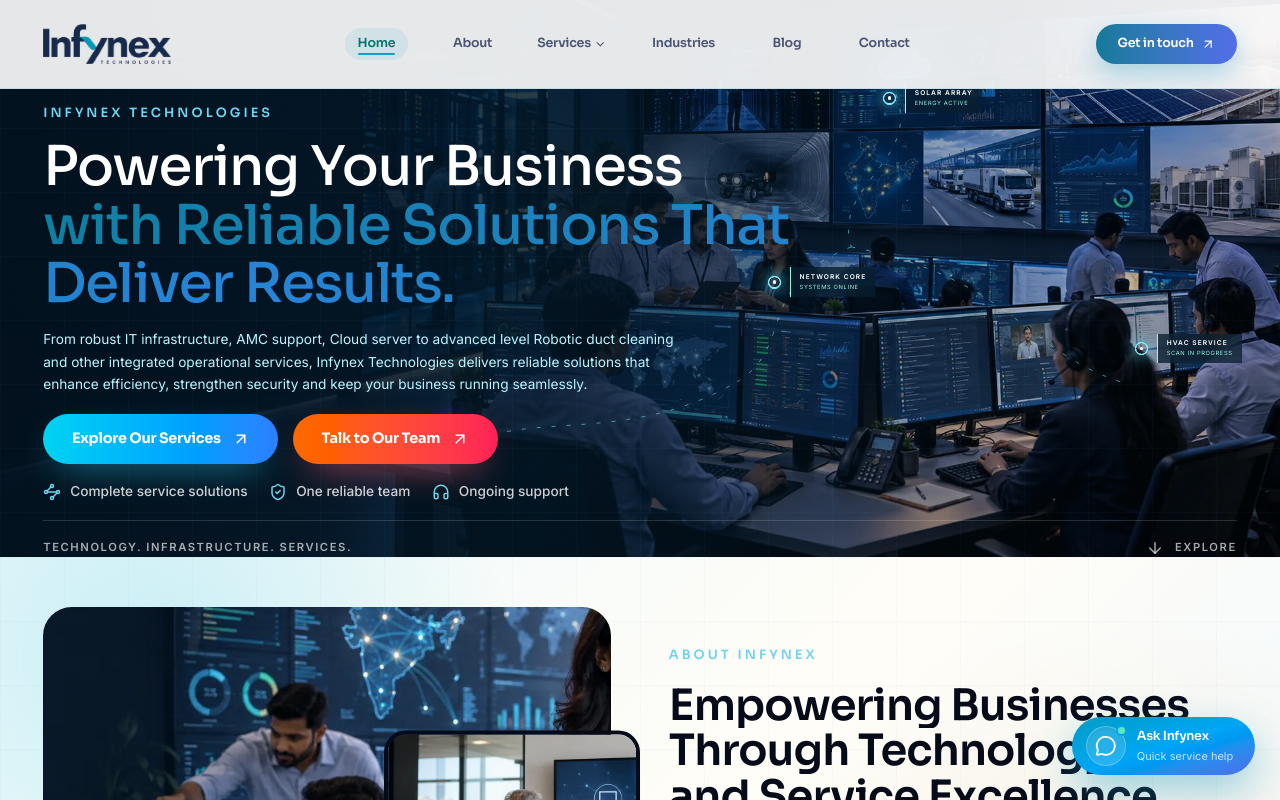
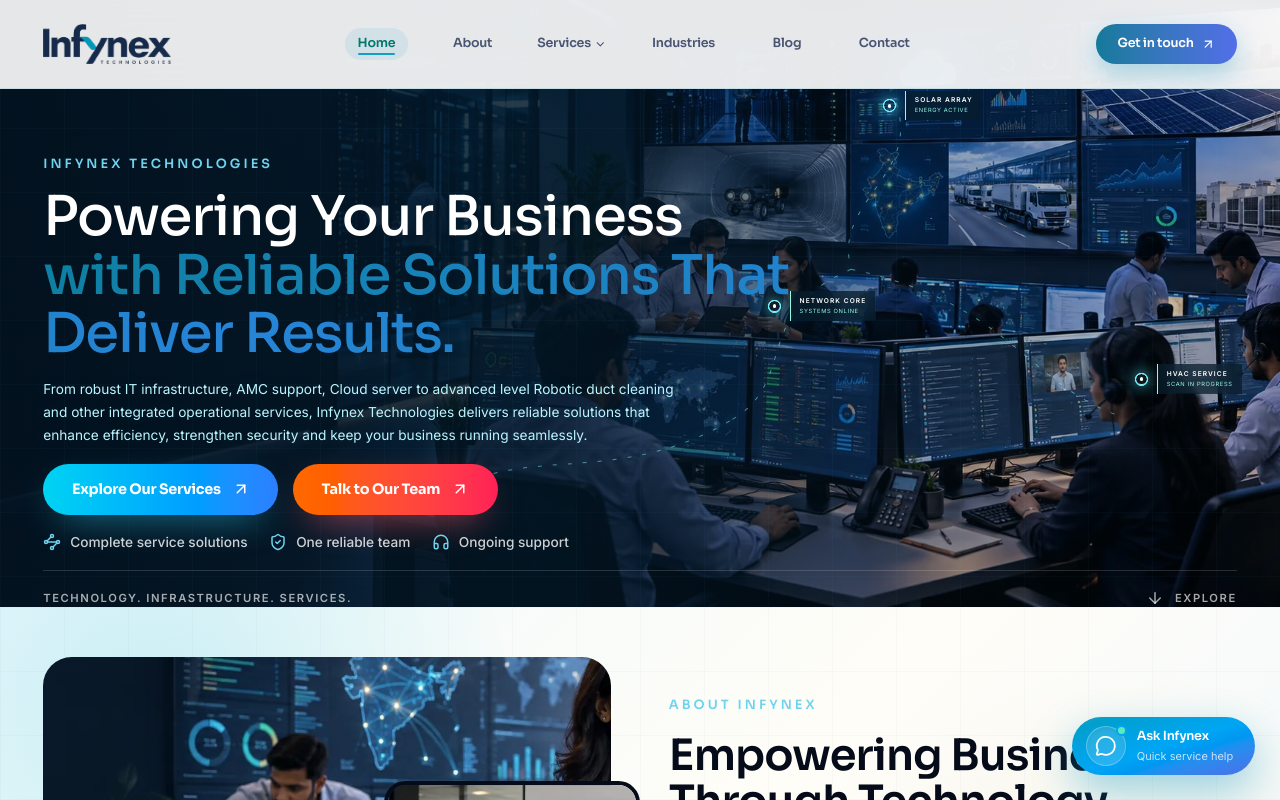
Before and after one commit to Rishabh-chaurasia/Infynex2, a React (Vite) app: page / in a window 1280 px wide. Shown: the top 800 px of the page. Built offline with nearby package versions, Linux system fonts and the light colour scheme.

Commit message:
hero 14inch

```diff
--- a/src/index.css
+++ b/src/index.css
@@ -374,7 +374,7 @@
     min-height: 0 !important;
     max-height: none;
   }
-  .source-hero-content { padding-top: 7.25rem; padding-bottom: 0; }
+  .source-hero-content { padding-top: 10.75rem; padding-bottom: 0; }
   .source-hero-content h1 { font-size: clamp(2.8rem, 4.35vw, 3.8rem); }
   .source-hero-content > span { margin-bottom: 1rem; }
   .source-hero-content > p { margin-top: 1rem; line-height: 1.65; }
```
